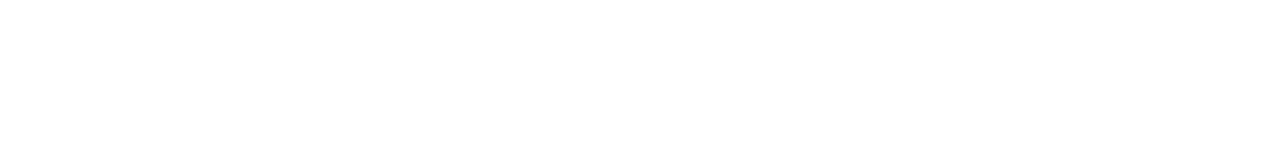
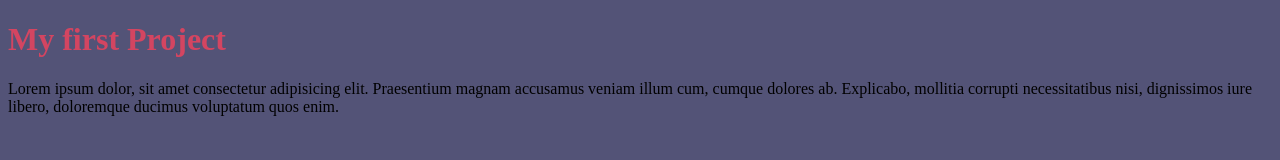
Before and after one commit to Flotsam1/fbw6-first-project, a plain HTML site: page index.html in a window 1280 px wide. Drawn offline with Linux system fonts and the light colour scheme.

Commit message:
update style.css

```diff
--- a/css/style.css
+++ b/css/style.css
@@ -0,0 +1,6 @@
+body {
+    background: rgb(83, 83, 119);
+}
+h1 {
+    color: rgb(211, 69, 97);
+}
--- a/index.html
+++ b/index.html
@@ -1,11 +1,15 @@
 <!DOCTYPE html>
 <html lang="en">
 <head>
+    <link rel="stylesheet" href="css/style.css">
     <meta charset="UTF-8">
     <meta name="viewport" content="width=device-width, initial-scale=1.0">
-    <title>Document</title>
+    <title>Welcome to FBW6</title>
 </head>
 <body>
-
+    <h1>My first Project</h1>
+    <p>
+    Lorem ipsum dolor, sit amet consectetur adipisicing elit. Praesentium magnam accusamus veniam illum cum, cumque dolores ab. Explicabo, mollitia corrupti necessitatibus nisi, dignissimos iure libero, doloremque ducimus voluptatum quos enim.
+    </p>
 </body>
 </html>
```
